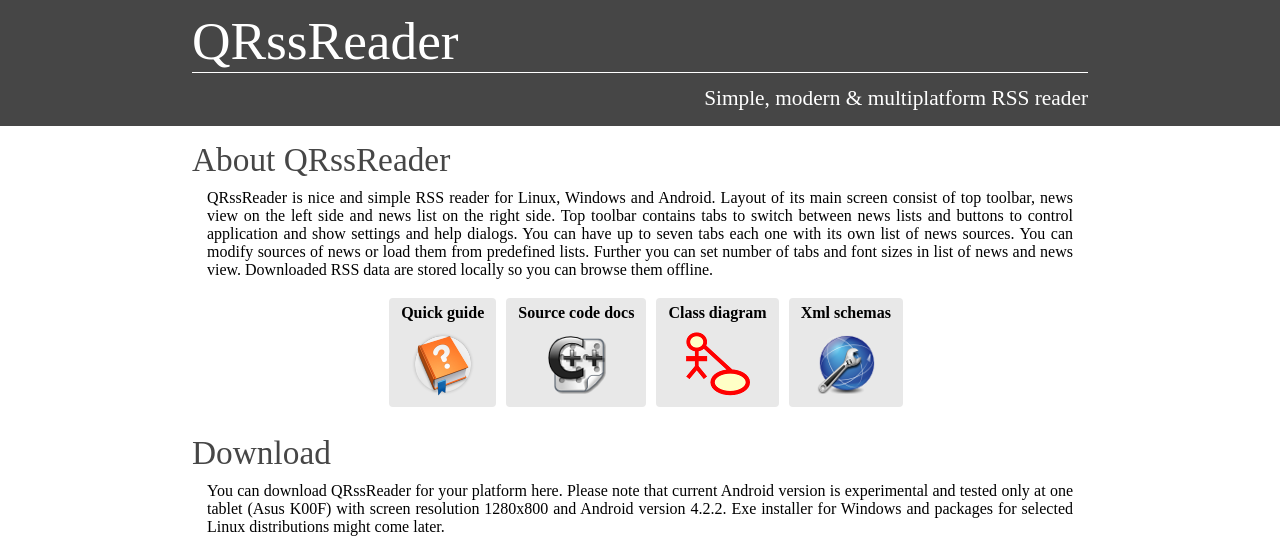
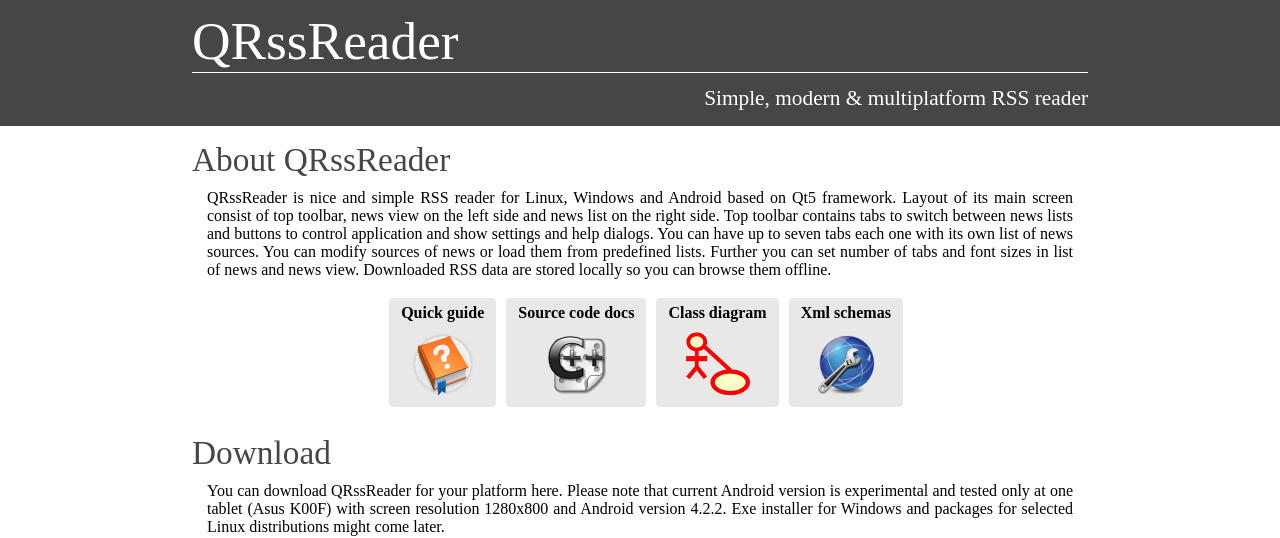
Before and after one commit to kacerpetr/QRssReader-web, a plain HTML site: page index.html in a window 1280 px wide. Shown: the top 538 px of the page. Drawn offline with Linux system fonts and the light colour scheme.

Commit message:
Minor changes in about text

```diff
--- a/index.html
+++ b/index.html
@@ -23,7 +23,7 @@
       <div class="article">
 	<h2>About QRssReader</h2>
 
-	<p>QRssReader is nice and simple RSS reader for Linux, Windows and Android. Layout of its main screen consist of top toolbar, news view on the left side and news list on the right side. Top toolbar contains tabs to switch between news lists and buttons to control application and show settings and help dialogs. You can have up to seven tabs each one with its own list of news sources. You can modify sources of news or load them from predefined lists. Further you can set number of tabs and font sizes in list of news and news view. Downloaded RSS data are stored locally so you can browse them offline.</p>
+	<p>QRssReader is nice and simple RSS reader for Linux, Windows and Android based on Qt5 framework. Layout of its main screen consist of top toolbar, news view on the left side and news list on the right side. Top toolbar contains tabs to switch between news lists and buttons to control application and show settings and help dialogs. You can have up to seven tabs each one with its own list of news sources. You can modify sources of news or load them from predefined lists. Further you can set number of tabs and font sizes in list of news and news view. Downloaded RSS data are stored locally so you can browse them offline.</p>
 
 	<div class="docs">
 	<table class="docsTable">
```
